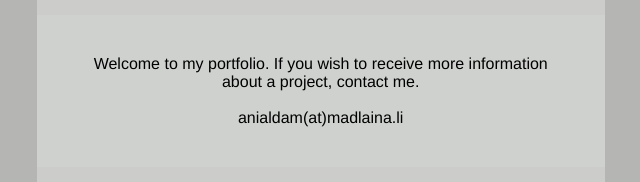
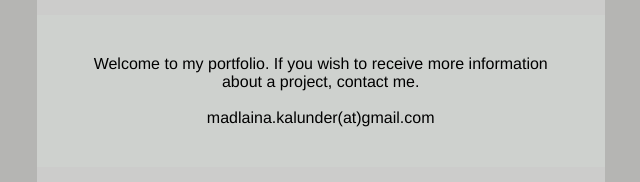
Before and after one commit to Aadjou/madlaina.li_orig, a plain HTML site: page index.html in a window 1280 px wide. Shown: the part 218-400 px from the top of the page, 391-1031 px from the left. Drawn offline with Linux system fonts and the light colour scheme.

Commit message:
Update index.html

```diff
--- a/index.html
+++ b/index.html
@@ -84,7 +84,7 @@ Shadowbox.init({    handleOversize: "resize",
         Welcome to my portfolio.
         If you wish to receive more information about a project, contact me. <br>
         <br>
-        anialdam(at)madlaina.li<br>
+        madlaina.kalunder(at)gmail.com<br>
      	 </p>
      </div>
     <br>
```
